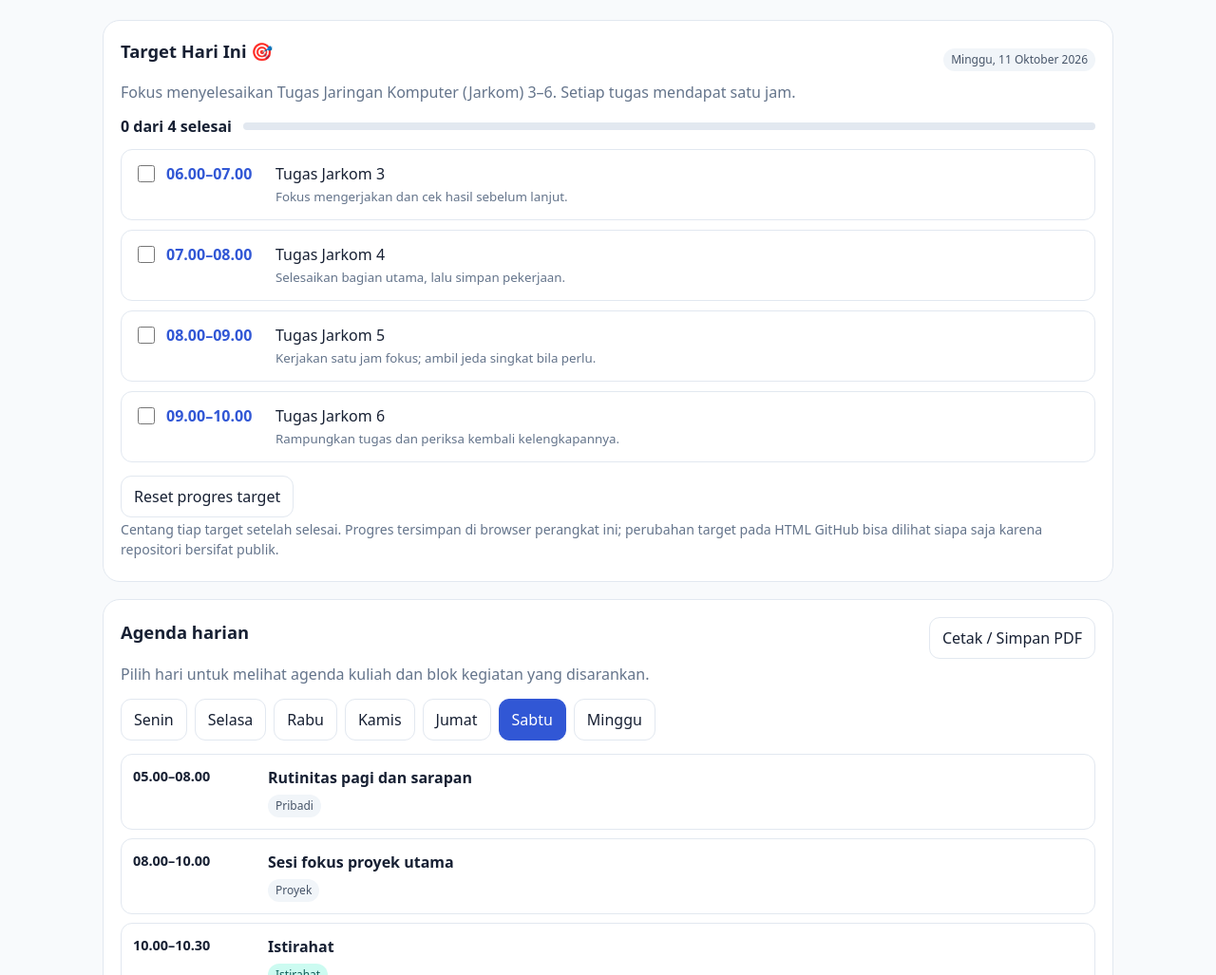
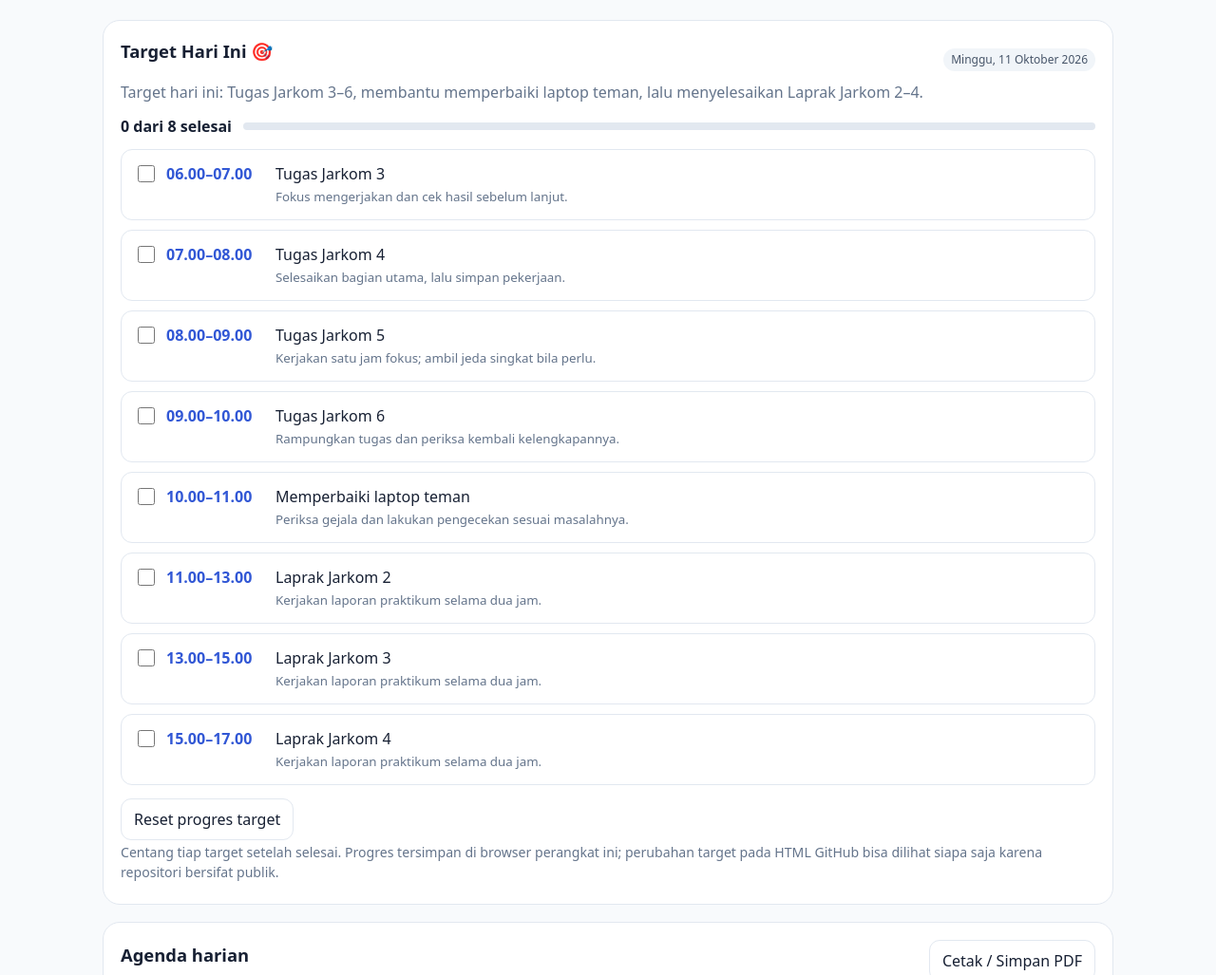
Before and after one commit to maulmuhriz/jadwal-pribadi, a plain HTML site: page index.html in a window 1280 px wide. Shown: the part 255-1282 px from the top of the page at 95% size. Drawn offline with Linux system fonts and the light colour scheme.

Commit message:
Expand daily targets with laptop repair and Jarkom lab reports

```diff
--- a/index.html
+++ b/index.html
@@ -48,13 +48,17 @@ footer{margin-top:24px;text-align:center;font-size:.82rem;color:var(--muted)}
   </section>
   <section class="panel" id="dailyTargets">
     <div class="section-head"><h2>Target Hari Ini 🎯</h2><span class="tag">Minggu, 11 Oktober 2026</span></div>
-    <p>Fokus menyelesaikan Tugas Jaringan Komputer (Jarkom) 3–6. Setiap tugas mendapat satu jam.</p>
-    <div class="target-summary"><strong id="targetProgressText">0 dari 4 selesai</strong><div class="progress-track" role="progressbar" aria-label="Progres target hari ini" aria-valuemin="0" aria-valuemax="4" aria-valuenow="0"><div class="progress-fill" id="targetProgressFill"></div></div></div>
+    <p>Target hari ini: Tugas Jarkom 3–6, membantu memperbaiki laptop teman, lalu menyelesaikan Laprak Jarkom 2–4.</p>
+    <div class="target-summary"><strong id="targetProgressText">0 dari 4 selesai</strong><div class="progress-track" role="progressbar" aria-label="Progres target hari ini" aria-valuemin="0" aria-valuemax="8" aria-valuenow="0"><div class="progress-fill" id="targetProgressFill"></div></div></div>
     <div class="targets" id="todayTargets">
       <div class="target-item"><input type="checkbox" id="target-jarkom3" data-target="jarkom3"><div class="target-time">06.00–07.00</div><label for="target-jarkom3"><span class="target-name">Tugas Jarkom 3</span><small>Fokus mengerjakan dan cek hasil sebelum lanjut.</small></label></div>
       <div class="target-item"><input type="checkbox" id="target-jarkom4" data-target="jarkom4"><div class="target-time">07.00–08.00</div><label for="target-jarkom4"><span class="target-name">Tugas Jarkom 4</span><small>Selesaikan bagian utama, lalu simpan pekerjaan.</small></label></div>
       <div class="target-item"><input type="checkbox" id="target-jarkom5" data-target="jarkom5"><div class="target-time">08.00–09.00</div><label for="target-jarkom5"><span class="target-name">Tugas Jarkom 5</span><small>Kerjakan satu jam fokus; ambil jeda singkat bila perlu.</small></label></div>
       <div class="target-item"><input type="checkbox" id="target-jarkom6" data-target="jarkom6"><div class="target-time">09.00–10.00</div><label for="target-jarkom6"><span class="target-name">Tugas Jarkom 6</span><small>Rampungkan tugas dan periksa kembali kelengkapannya.</small></label></div>
+      <div class="target-item"><input type="checkbox" id="target-fix-laptop" data-target="fix-laptop"><div class="target-time">10.00–11.00</div><label for="target-fix-laptop"><span class="target-name">Memperbaiki laptop teman</span><small>Periksa gejala dan lakukan pengecekan sesuai masalahnya.</small></label></div>
+      <div class="target-item"><input type="checkbox" id="target-laprak2" data-target="laprak2"><div class="target-time">11.00–13.00</div><label for="target-laprak2"><span class="target-name">Laprak Jarkom 2</span><small>Kerjakan laporan praktikum selama dua jam.</small></label></div>
+      <div class="target-item"><input type="checkbox" id="target-laprak3" data-target="laprak3"><div class="target-time">13.00–15.00</div><label for="target-laprak3"><span class="target-name">Laprak Jarkom 3</span><small>Kerjakan laporan praktikum selama dua jam.</small></label></div>
+      <div class="target-item"><input type="checkbox" id="target-laprak4" data-target="laprak4"><div class="target-time">15.00–17.00</div><label for="target-laprak4"><span class="target-name">Laprak Jarkom 4</span><small>Kerjakan laporan praktikum selama dua jam.</small></label></div>
     </div>
     <div style="margin-top:14px"><button id="resetTargets">Reset progres target</button></div>
     <p class="event-note">Centang tiap target setelah selesai. Progres tersimpan di browser perangkat ini; perubahan target pada HTML GitHub bisa dilihat siapa saja karena repositori bersifat publik.</p>
```
